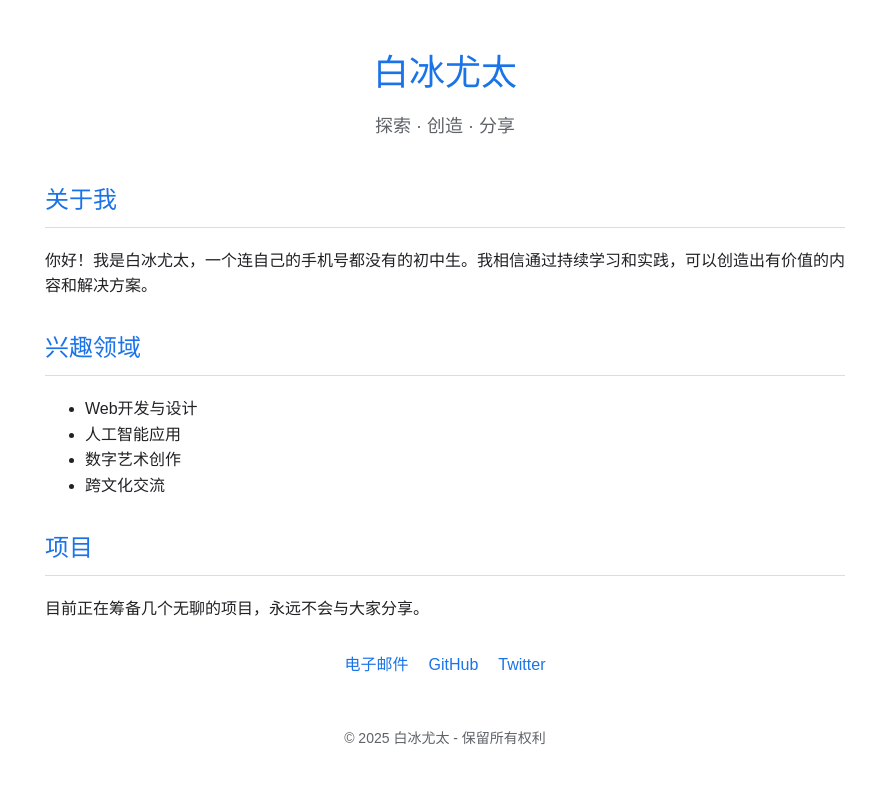
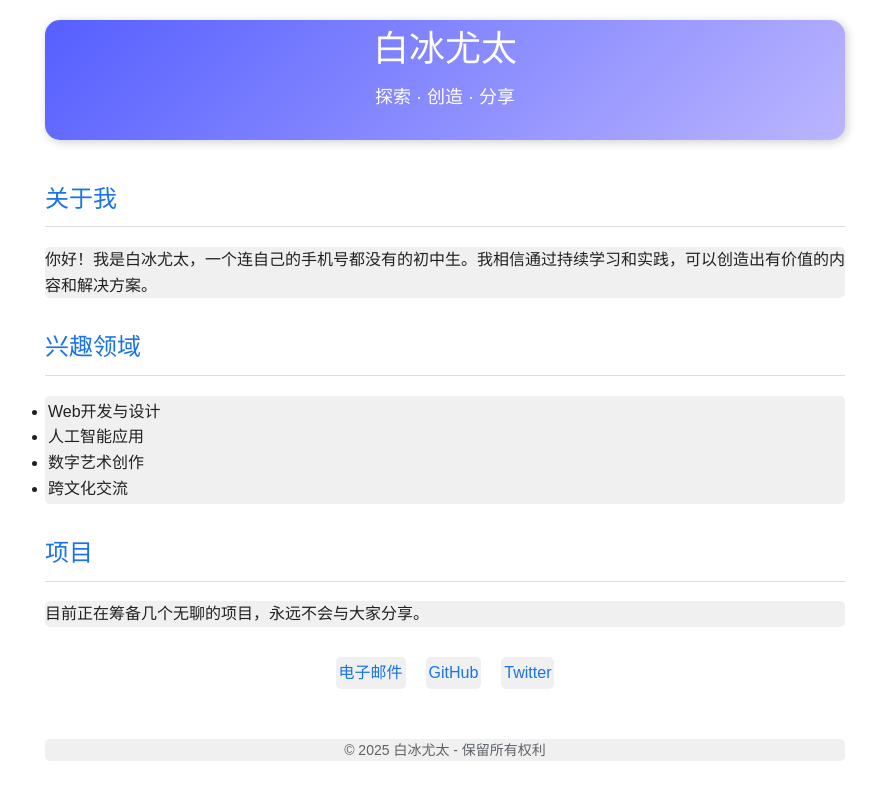
Before and after one commit to BaibingYoutai/BaibingYoutai.github.io, a plain HTML site: page index.html in a window 1280 px wide. Shown: the whole page, without its empty margins (195-1076 px from the left). Drawn offline with Linux system fonts and the light colour scheme.

Commit message:
Update index.html
improve the css codes

```diff
--- a/index.html
+++ b/index.html
@@ -15,16 +15,22 @@
         }
         header {
             text-align: center;
+            height: 120px;
             margin-bottom: 40px;
+            background:linear-gradient(135deg, #555fff 0%, #32F5 100%);
+            border-radius: 15px;
+            box-shadow: 2px 2px 10px rgba(0,0,0,0.2);
+
         }
         h1 {
-            color: #1a73e8;
+            color: #ffffff;
             font-size: 36px;
             font-weight: 400;
-            margin-bottom: 10px;
+            margin:0 auto;
+            margin-bottom: 5px;
         }
         .subtitle {
-            color: #5f6368;
+            color: #ffffff;
             font-size: 18px;
         }
         section {
@@ -36,6 +42,11 @@
             font-weight: 400;
             border-bottom: 1px solid #dadce0;
             padding-bottom: 8px;
+        }
+        p{
+          background: #f0f0f0;
+          border-radius: 5px;
+
         }
         a {
             color: #1a73e8;
@@ -56,6 +67,12 @@
             color: #5f6368;
             font-size: 14px;
         }
+        .grey{
+            background: #f0f0f0;
+            border-radius: 5px;
+            padding: 3px;
+            border-radius: 2px,2px,5px,rgba(0,0,0,0.1);
+        }
     </style>
 </head>
 <body>
@@ -71,7 +88,7 @@
 
     <section>
         <h2>兴趣领域</h2>
-        <ul>
+        <ul class="grey">
             <li>Web开发与设计</li>
             <li>人工智能应用</li>
             <li>数字艺术创作</li>
@@ -85,9 +102,9 @@
     </section>
 
     <div class="contact">
-        <a href="mailto:baibingyoutai@gmail.com">电子邮件</a>
-        <a href="https://github.com/BaibingYoutai" target="_blank">GitHub</a>
-        <a href="https://twitter.com/baibingyoutai" target="_blank">Twitter</a>
+        <a class="grey" href="mailto:baibingyoutai@gmail.com">电子邮件</a>
+        <a class="grey".href="https://github.com/BaibingYoutai" target="_blank">GitHub</a>
+        <a class="grey".href="https://twitter.com/baibingyoutai" target="_blank">Twitter</a>
     </div>
 
     <footer>
```
